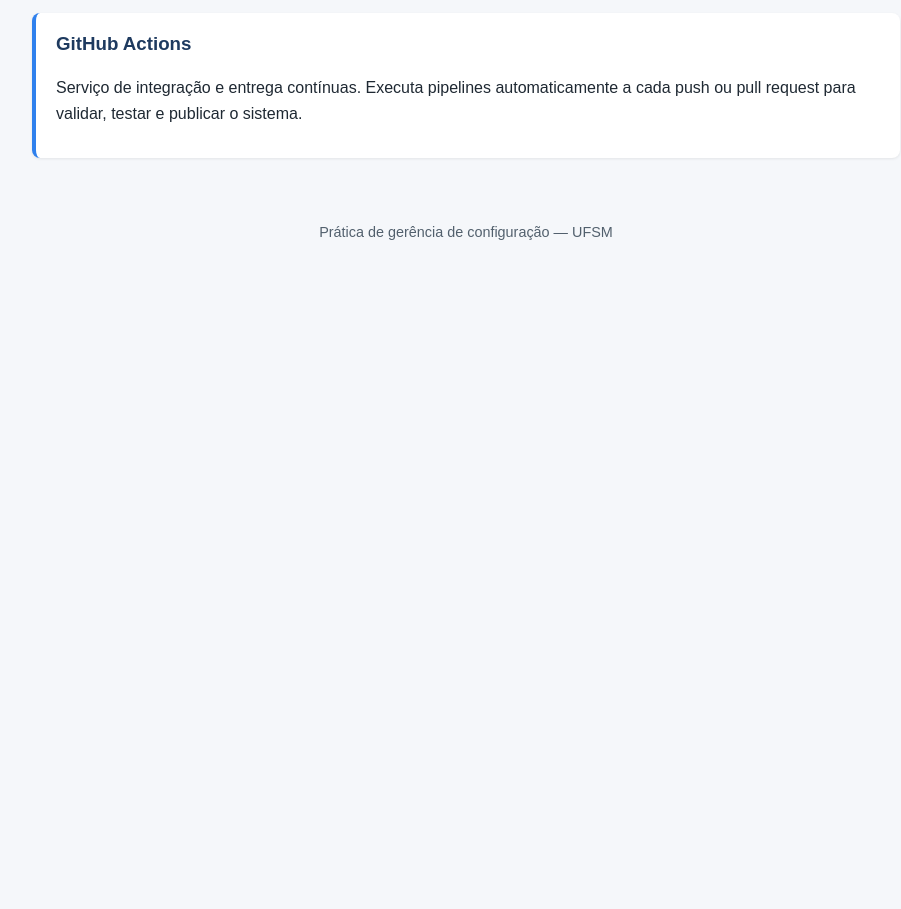
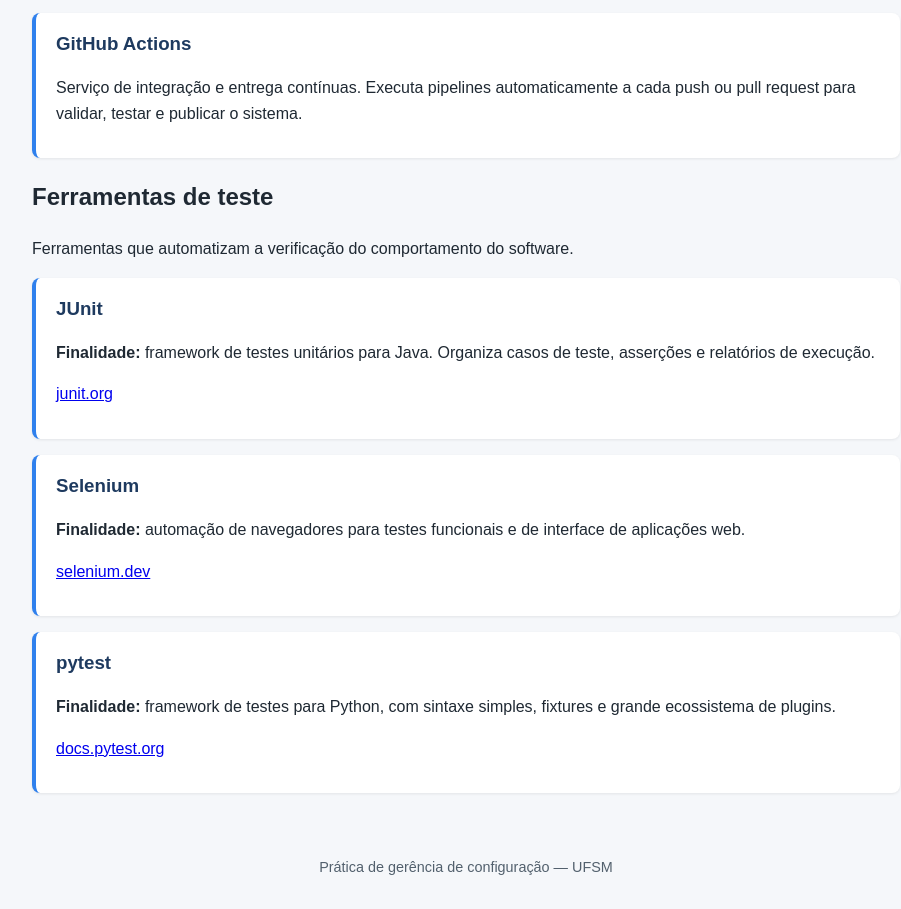
Before and after one commit to renatopiovesan/projeto-git, a plain HTML site: page public/index.html in a window 1280 px wide. Shown: the part 692-1601 px from the top of the page, without its empty margins (174-1075 px from the left). Before the commit the page ends 966 px from the top, so only its background shows below. Drawn offline with Linux system fonts and the light colour scheme.

Commit message:
Adiciona seção de ferramentas de teste
Refs #1

Co-Authored-By: Claude Opus 5.5 <noreply@anthropic.com>

```diff
--- a/public/index.html
+++ b/public/index.html
@@ -46,6 +46,26 @@
         </p>
       </article>
     </section>
+
+    <section id="ferramentas-teste">
+      <h2>Ferramentas de teste</h2>
+      <p>Ferramentas que automatizam a verificação do comportamento do software.</p>
+      <article>
+        <h3>JUnit</h3>
+        <p><strong>Finalidade:</strong> framework de testes unitários para Java. Organiza casos de teste, asserções e relatórios de execução.</p>
+        <p><a href="https://junit.org/" target="_blank" rel="noopener">junit.org</a></p>
+      </article>
+      <article>
+        <h3>Selenium</h3>
+        <p><strong>Finalidade:</strong> automação de navegadores para testes funcionais e de interface de aplicações web.</p>
+        <p><a href="https://www.selenium.dev/" target="_blank" rel="noopener">selenium.dev</a></p>
+      </article>
+      <article>
+        <h3>pytest</h3>
+        <p><strong>Finalidade:</strong> framework de testes para Python, com sintaxe simples, fixtures e grande ecossistema de plugins.</p>
+        <p><a href="https://docs.pytest.org/" target="_blank" rel="noopener">docs.pytest.org</a></p>
+      </article>
+    </section>
   </main>
 
   <footer>
```
